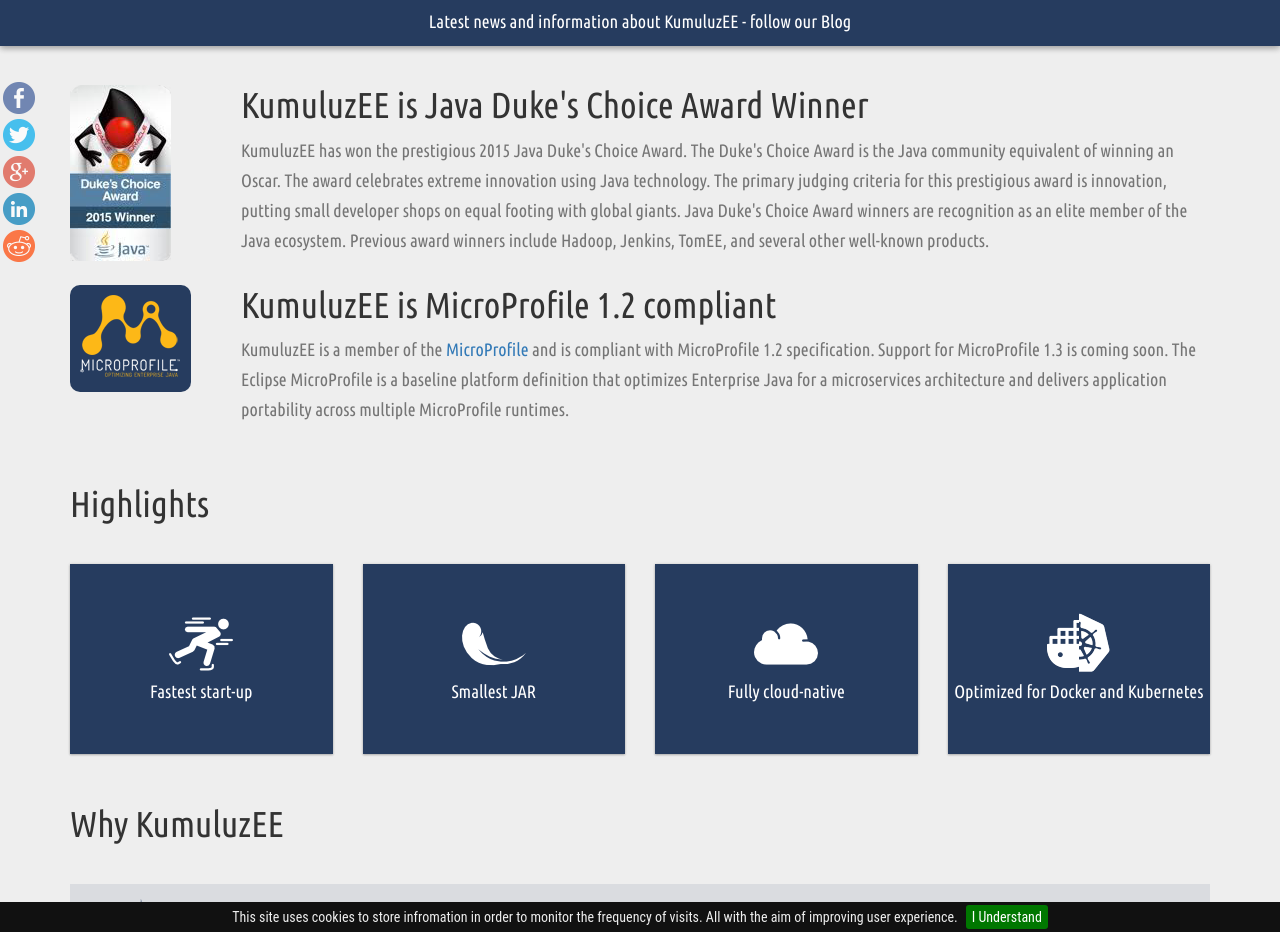
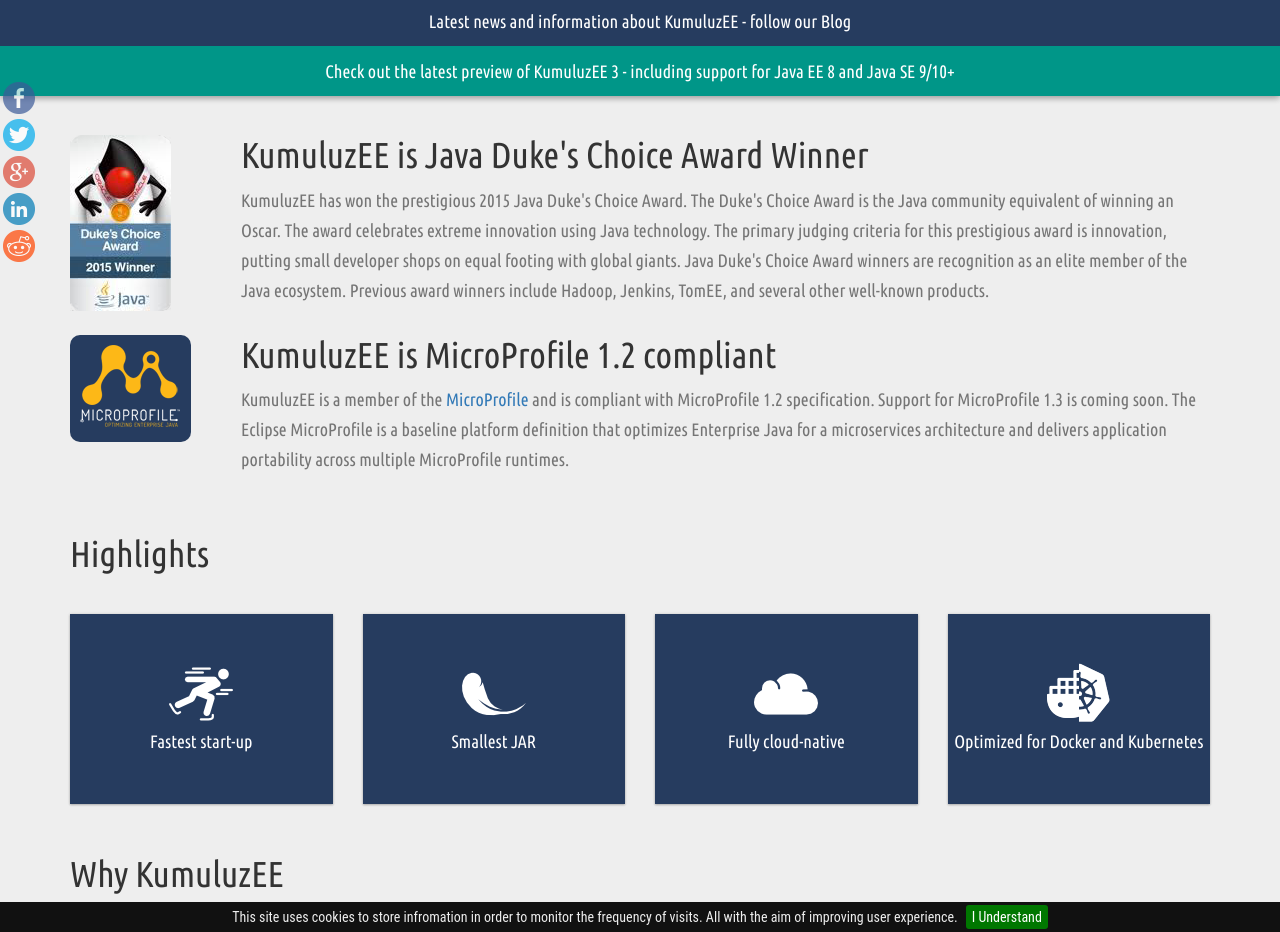
Before and after one commit to kumuluz/ee.kumuluz.com, a Jekyll site: the page built from index.html, in a window 1280 px wide and 1400 px high, cut to the strip 468-1400 px from the top of the window. Built offline with Jekyll 4.4.1, drawn with Linux system fonts in a browser that asks for light colours; nearby versions of some CDN libraries; comment, search, counter and statistics services are not loaded.

Commit message:
Added banner notifcation for the latest KumuluzEE 3 preview

```diff
--- a/_sass/_layout.scss
+++ b/_sass/_layout.scss
@@ -275,6 +275,18 @@
 		margin: -20px;
 		padding: 10px 50px;
 		background: $base-color;
+		margin-top: 20px;
+
+		a {
+			color: white !important;
+			text-shadow: none;
+		}
+	}
+
+	.latest-notification-banner{
+		margin: -20px;
+		padding: 10px 50px;
+		background: $teal;
 		margin-top: 20px;
 
 		a {
--- a/index.html
+++ b/index.html
@@ -18,6 +18,7 @@
                 </div>
             </div>
             <div class="join-blog-banner"><a href="https://blog.kumuluz.com" target="_blank" rel="noopener noreferrer">Latest news and information about KumuluzEE - follow our Blog</a></div>
+            <div class="latest-notification-banner"><a href="https://blog.kumuluz.com/kumuluzee/2018/03/11/kumuluzee-3.0.0-beta.1-release" target="_blank" rel="noopener noreferrer">Check out the latest preview of KumuluzEE 3 - including support for Java EE 8 and Java SE 9/10+</a></div>
         </div>
 
         <div class="container">
```
